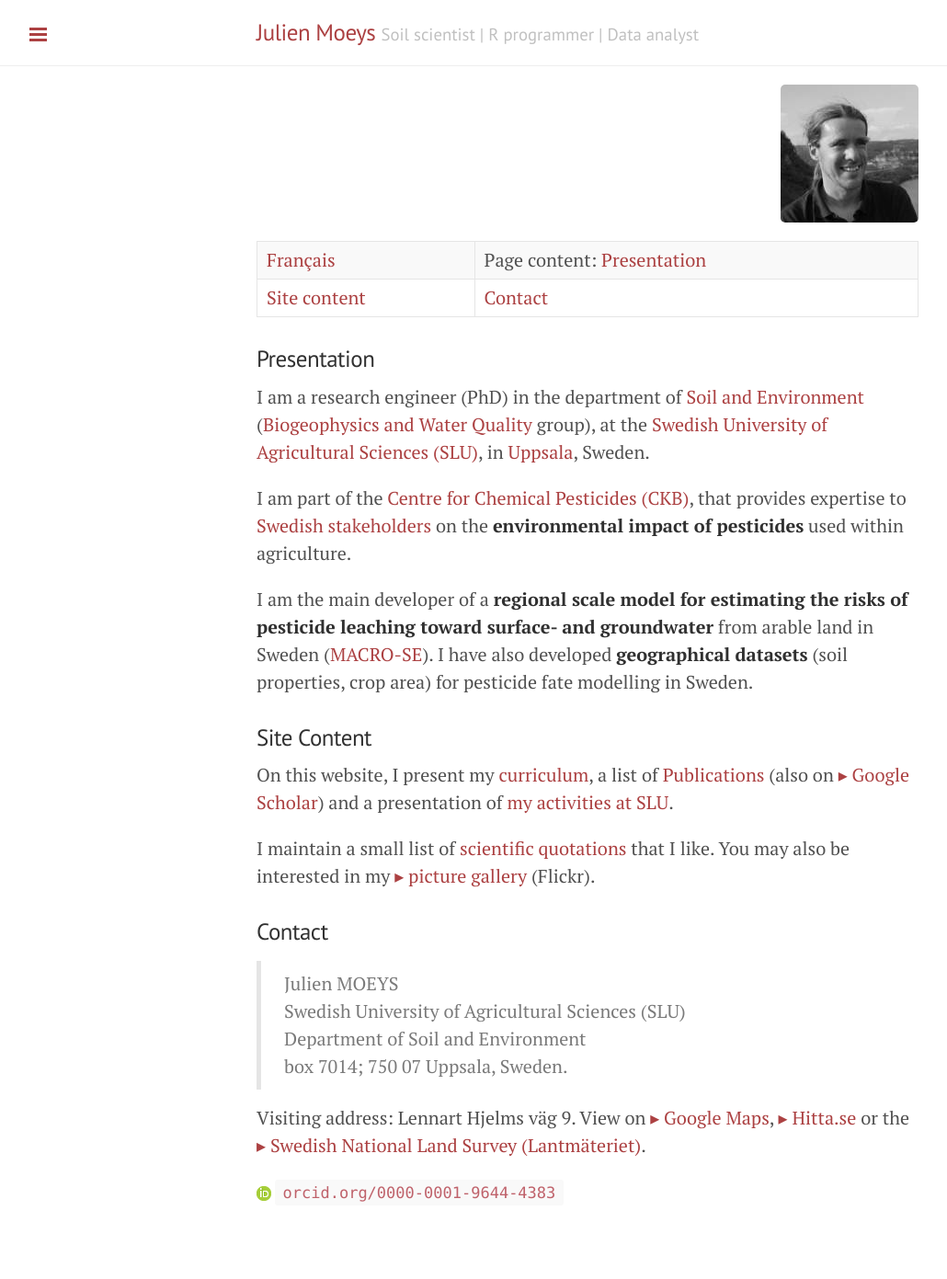
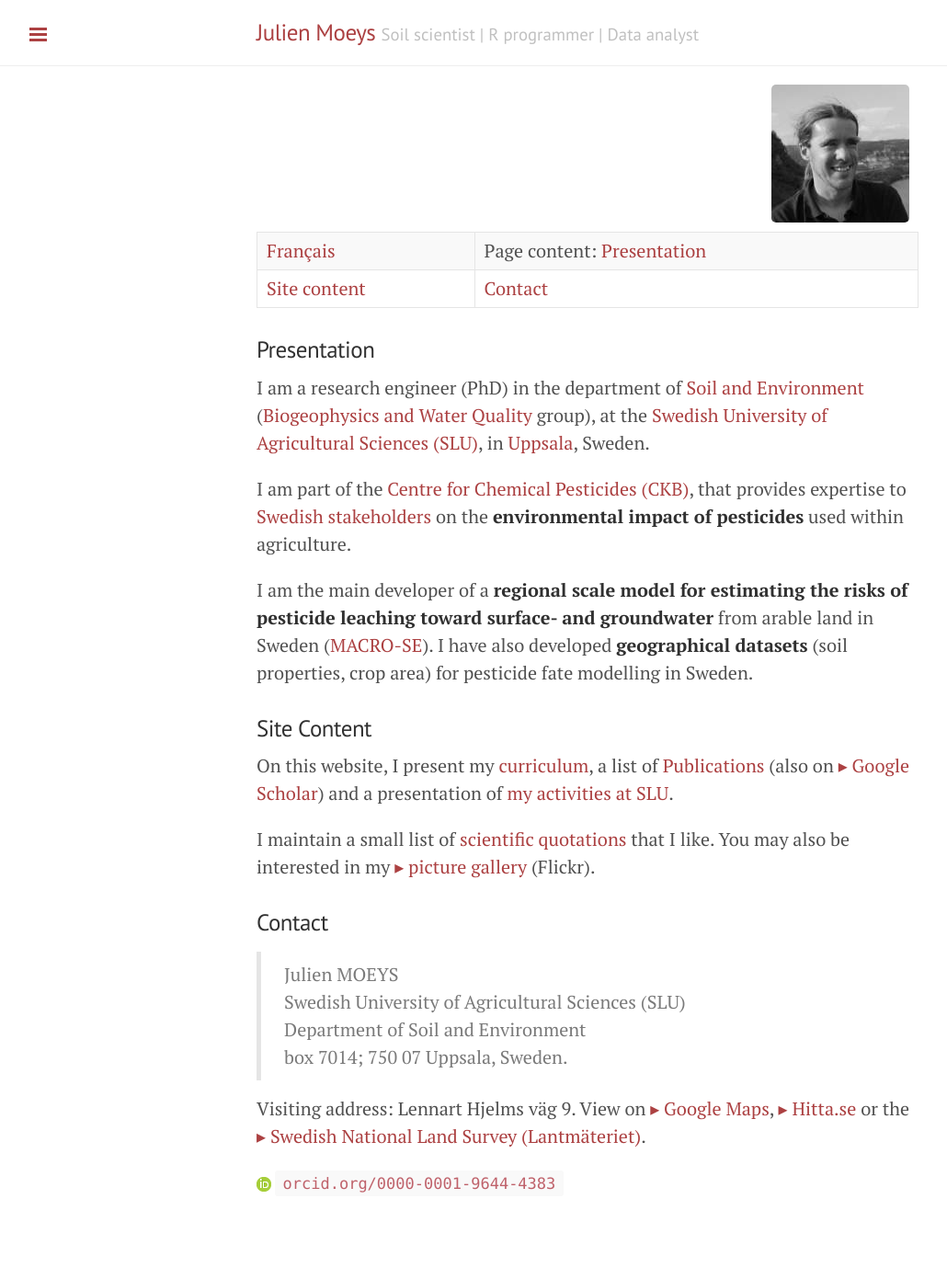
Before and after one commit to julienmoeys/julienmoeys.github.io, a Jekyll site: the page built from index.md, in a window 1280 px wide. Shown: the whole page at 92% size, without its empty margins (1-1031 px from the left). Built offline with Jekyll 4.4.1, drawn with Linux system fonts in a browser that asks for light colours; Markdown is read by kramdown in place of the engine named in the settings.

Commit message:
Modification to CSS moved to jm.css

```diff
--- a/_includes/head.html
+++ b/_includes/head.html
@@ -22,6 +22,7 @@
   <link rel="stylesheet" href="{{ site.baseurl }}public/css/poole.css">
   <link rel="stylesheet" href="{{ site.baseurl }}public/css/syntax.css">
   <link rel="stylesheet" href="{{ site.baseurl }}public/css/lanyon.css">
+  <link rel="stylesheet" href="{{ site.baseurl }}public/css/jm.css">
   <link rel="stylesheet" href="http://fonts.googleapis.com/css?family=PT+Serif:400,400italic,700%7CPT+Sans:400">
 
   <!-- Icons -->
--- /dev/null
+++ b/public/css/jm.css
@@ -0,0 +1,32 @@
+/*
+ *
+ * Modifications of the original Jekyll Poole-Lanyon theme
+ * (Julien Moeys)
+ *
+ */
+
+img {
+  display: block;
+  max-width: 100%;
+  /* modified by JM */
+  margin-top:    0px;
+  margin-bottom: 10px;
+  margin-right:  10px;
+  margin-left:   0px;
+
+  border-radius: 5px;
+}
+
+.masthead {
+  padding-top:    1rem;
+  padding-bottom: 1rem;
+  margin-bottom:  1rem; /* modified by JM */
+  border-bottom:  1px solid #eee;
+}
+
+/* added by JM */
+a.ORCID {
+  background:   url("/assets/img/orcid_16x16(1).png") no-repeat left 8px;
+  padding-left: 20px;
+  display:      inline;
+}
--- a/public/css/lanyon.css
+++ b/public/css/lanyon.css
@@ -96,7 +96,7 @@
 .masthead {
   padding-top:    1rem;
   padding-bottom: 1rem;
-  margin-bottom: 1rem;
+  margin-bottom: 3rem;
   border-bottom: 1px solid #eee;
 }
 .masthead-title {
@@ -109,7 +109,7 @@
 }
 .masthead-title small {
   font-size: 75%;
-  font-weight: 400;margin-bottom
+  font-weight: 400;
   color: #c0c0c0;
   letter-spacing: 0;
 }
--- a/public/css/poole.css
+++ b/public/css/poole.css
@@ -108,14 +108,6 @@
   margin-top: 0;
   margin-bottom: 1rem;
 }
-
-/* Added by JM on 2015-01-22 */
-a.ORCID {
-  background: url("/assets/img/orcid_16x16(1).png") no-repeat left 8px;
-  padding-left:20px;
-  display:inline;
-}
-
 
 strong {
   color: #303030;
```
